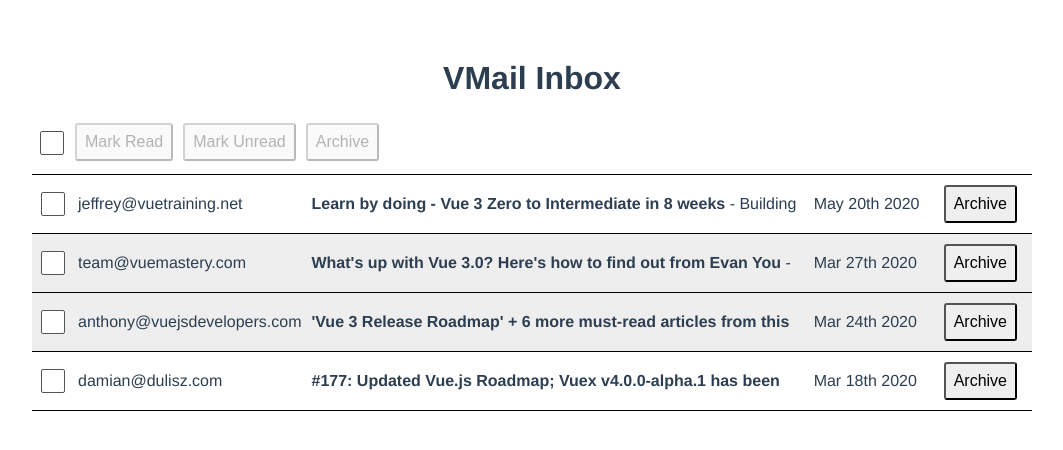
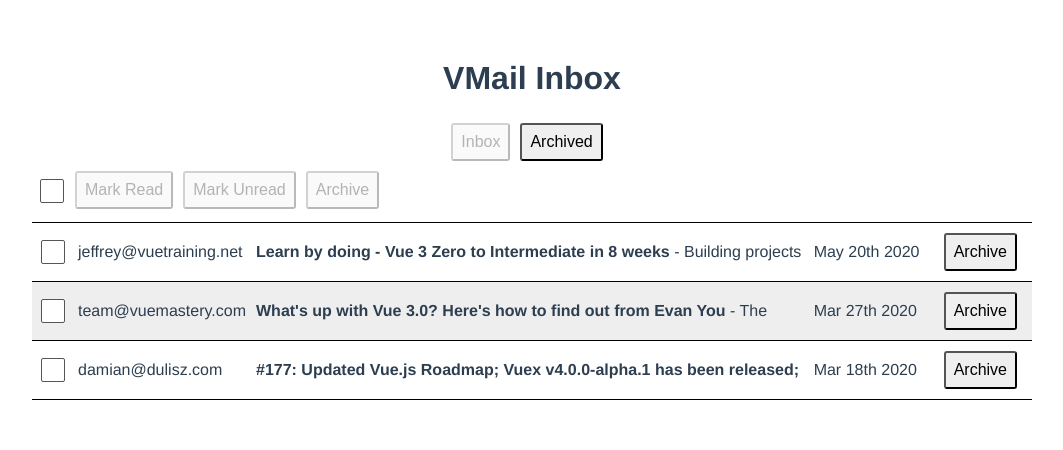
Before and after one commit to mcand/gmail_clone, a Vue app: page / in a window 1280 px wide. Shown: the top 450 px of the page, without its empty margins (108-1171 px from the left). Built offline with nearby package versions, Linux system fonts and the light colour scheme; data requests are answered from the project's data file.

Commit message:
Archive screen

```diff
--- a/db.json
+++ b/db.json
@@ -33,7 +33,7 @@
       "subject": "'Vue 3 Release Roadmap' + 6 more must-read articles from this week",
       "body": "Newsletter Issue #161",
       "sentAt": "2020-03-24T18:25:43.511Z",
-      "archived": false,
+      "archived": true,
       "read": true
     }
   ]
--- a/src/components/BulkActionBar.vue
+++ b/src/components/BulkActionBar.vue
@@ -29,10 +29,10 @@
     setup(props) {
       let emailSelection = useEmailSelection();
       let numberSelected = computed(() => emailSelection.emails.size)
-      let numberEmails = props.emails.length
-      let allEmailsSelected = computed(() => numberSelected.value === numberEmails)
+      let numberEmails = computed(() => props.emails.length)
+      let allEmailsSelected = computed(() => numberSelected.value === numberEmails.value)
       let someEmailsSelected = computed(() => {
-        return numberSelected.value > 0 && numberSelected.value < numberEmails
+        return numberSelected.value > 0 && numberSelected.value < numberEmails.value
       })
       let bulkSelect = function() {
         if(allEmailsSelected.value){
--- a/src/components/MailTable.vue
+++ b/src/components/MailTable.vue
@@ -1,9 +1,13 @@
 <template>
-  <BulkActionBar :emails="unarchivedEmails" />
+  <button @click="selectedScreen('inbox')"
+          :disabled="selectedScreen == 'inbox'">Inbox</button>
+  <button @click="selectedScreen('archive')"
+          :disabled="selectedScreen == 'archive'">Archived</button>
+  <BulkActionBar :emails="filteredEmails" />
   <table class="mail-table">
     <tbody>
       <tr
-        v-for="email in unarchivedEmails"
+        v-for="email in filteredEmails"
         :key="email.id"
         :class="['clickable', email.read ? 'read' : '']">
         <td>
@@ -42,7 +46,8 @@
         emailSelection: useEmailSelection(),
         format,
         emails: ref(emails),
-        openedEmail: ref(null)
+        openedEmail: ref(null),
+        selectedScreen: ref('inbox')
       }
     },
     components: {
@@ -56,11 +61,20 @@
           return e1.sentAt < e2.sentAt ? 1 : -1
         })
       },
-      unarchivedEmails() {
-        return this.sortedEmails.filter(e => !e.archived)
+      filteredEmails() {
+        if(this.selectedScreen == 'inbox') {
+          return this.sortedEmails.filter(e => !e.archived)
+
+        } else {
+          return this.sortedEmails.filter(e => e.archived)
+        }
       }
     },
     methods: {
+      selectScreen(newScreen) {
+        this.selectedScreen = newScreen
+        this.emailSelection.clear()
+      },
       openEmail(email) {
         this.openedEmail = email
         if (email) {
```
